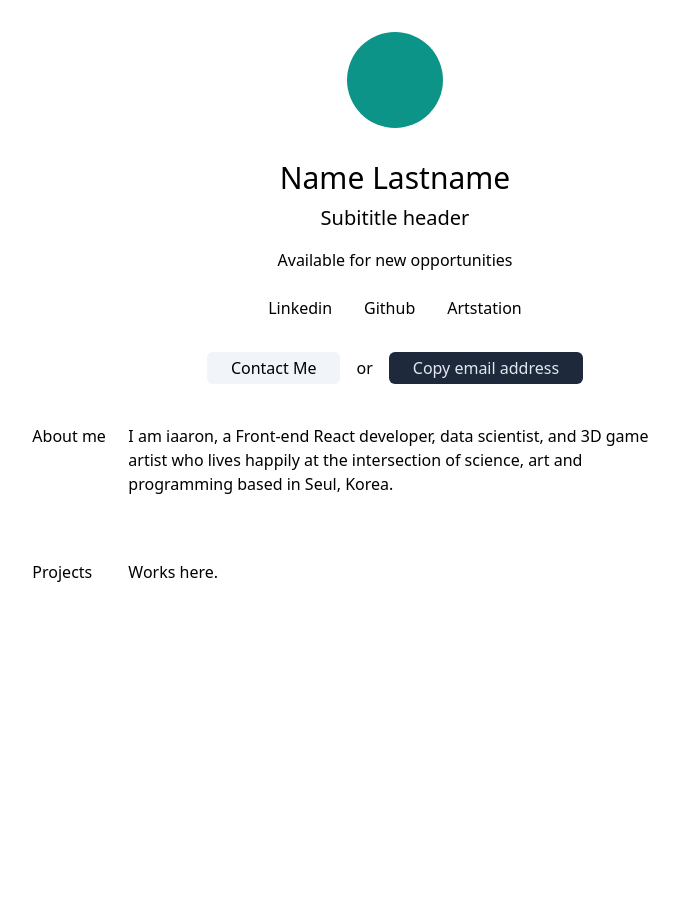
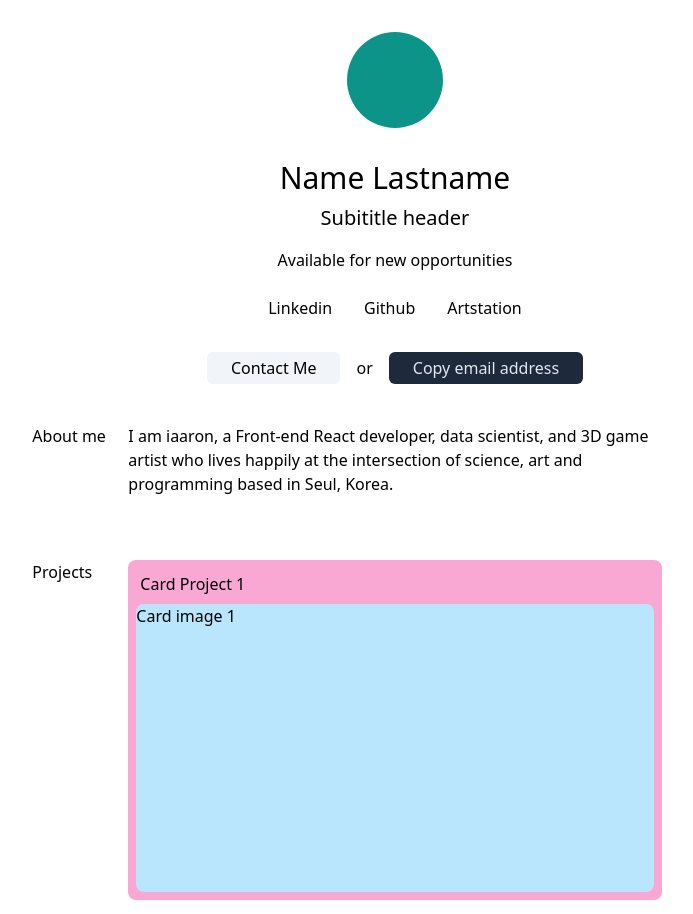
Before and after one commit to iaaron-xyz/iaaron-xyz.github.io, a React (Vite) app: page / in a window 1280 px wide. Shown: the top 914 px of the page, without its empty margins (245-938 px from the left). Before the commit the page ends 800 px from the top, so only its background shows below. Built offline with nearby package versions, Linux system fonts and the light colour scheme.

Commit message:
create component project cards

```diff
--- a/src/components/Homepage.jsx
+++ b/src/components/Homepage.jsx
@@ -1,4 +1,5 @@
 import Sections from "./Sections";
+import CardsGroup from "./ProjectCards";
 
 const Homepage = () => {
   return (
@@ -73,7 +74,13 @@ const HomeAbout = () => {
 };
 
 const HomeWorks = () => {
-  return <Sections title='Projects' content='Works here.' />;
+  return (
+    <Sections
+      title='Projects'
+      // content={<CardsGroup title='Project 1' image='image cover' />}
+      content={<CardsGroup quantity={3} />}
+    />
+  );
 };
 
 export default Homepage;
--- /dev/null
+++ b/src/components/ProjectCards.jsx
@@ -0,0 +1,50 @@
+const CardsGroup = ({ quantity }) => {
+  const projects = [
+    {
+      id: 0,
+      title: "Card Project 1",
+      image: "Card image 1",
+    },
+    {
+      id: 1,
+      title: "Card Project 2",
+      image: "Card image 2",
+    },
+    {
+      id: 2,
+      title: "Card Project 3",
+      image: "Card image 3",
+    },
+  ];
+
+  // Create list with the required number of projects
+  // const projectsToRender = [];
+  // for (let i = 0; i < quantity; i += 1) {
+  //   projectsToRender.push(projects[i]);
+  // }
+
+  return (
+    <>
+      {[...Array(quantity)].map((element, index) => {
+        return (
+          <ProjectCards
+            key={projects[index].id}
+            title={projects[index].title}
+            image={projects[index].image}
+          />
+        );
+      })}
+    </>
+  );
+};
+
+const ProjectCards = ({ title, image }) => {
+  return (
+    <div className='bg-pink-300 rounded-lg p-2 mb-4'>
+      <h3 className='m-1 mb-2'>{title}</h3>
+      <div className='w-full h-72 rounded-lg bg-sky-200'>{image}</div>
+    </div>
+  );
+};
+
+export default CardsGroup;
```
